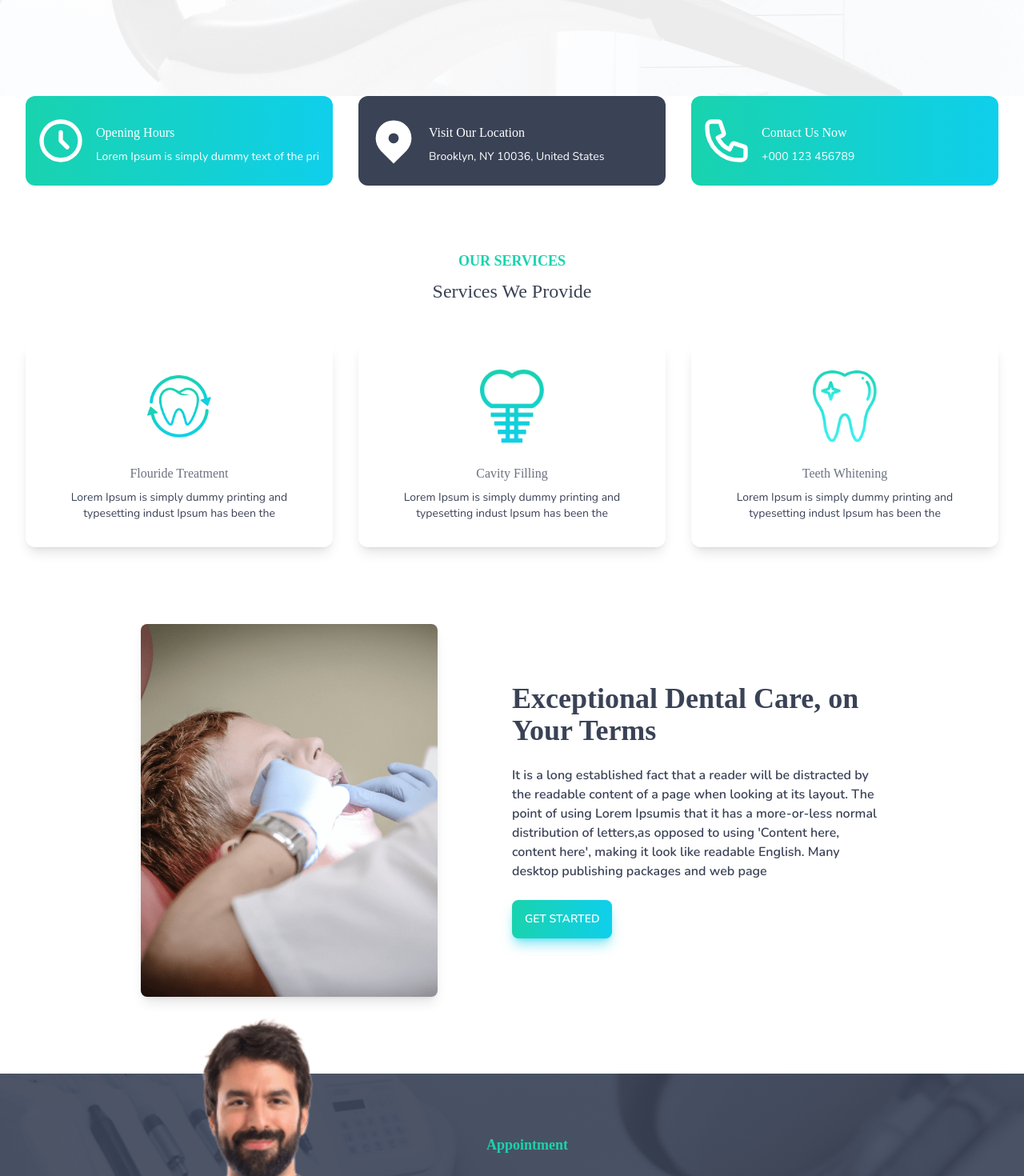
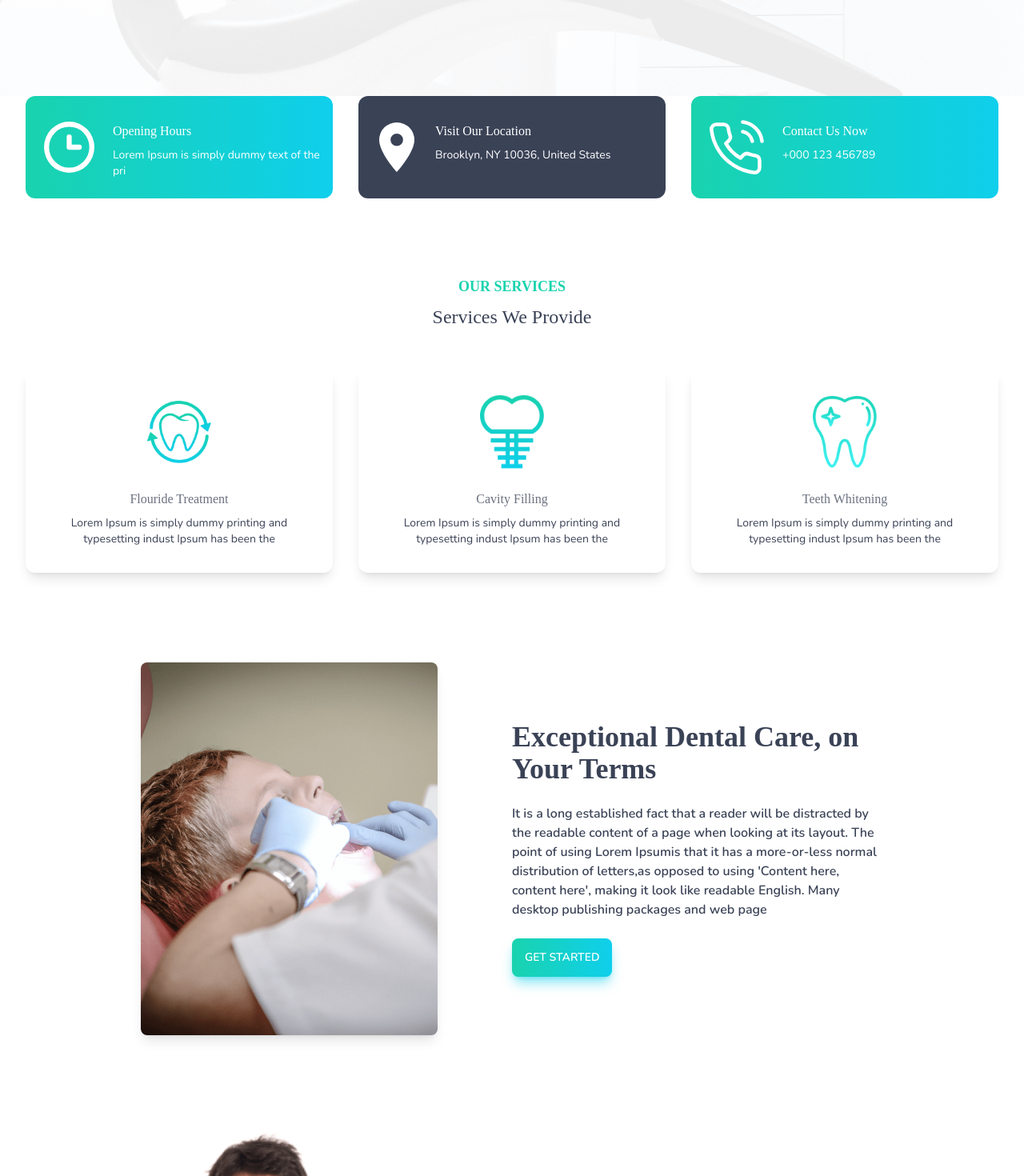
Before and after one commit to genuinestalwart/doctors-portal-client, a React (Create React App) app: page / in a window 1280 px wide. Shown: the part 680-2150 px from the top of the page at 80% size. Built offline with nearby package versions, Linux system fonts and the light colour scheme; a web font is replaced by a local one.

Commit message:
home page completed

```diff
--- a/src/App.js
+++ b/src/App.js
@@ -12,7 +12,7 @@ import Header from './components/Shared/Header/Header';
 
 function App() {
 	return (
-		<div className="App">
+		<>
 			<Header></Header>
 
 			<main>
@@ -28,7 +28,7 @@ function App() {
 			</main>
 
 			<Footer></Footer>
-		</div>
+		</>
 	);
 }
 
--- a/src/components/Home/Appointment.js
+++ b/src/components/Home/Appointment.js
@@ -3,7 +3,7 @@ import doctorSmall from '../../assets/images/doctor-small.png';
 
 const Appointment = () => {
     return (
-        <section className="bg-[url('/src/assets/images/appointment.png')] bg-bottom bg-cover mt-20">
+        <section className="bg-[url('/src/assets/images/appointment.png')] bg-bottom bg-cover mt-44">
             <div className="hero pl-12 pr-28">
                 <div className="gap-0 hero-content p-0">
                     <img src={doctorSmall} className="-mt-20 w-1/2" alt='' />
--- /dev/null
+++ b/src/components/Home/ContactUs.js
@@ -0,0 +1,38 @@
+import React from 'react';
+
+const ContactUs = () => {
+    return (
+        <section className="bg-[url('/src/assets/images/appointment.png')] bg-center bg-cover mt-24 py-12">
+            <h5 className='font-bold text-primary text-lg text-center'>Contact Us</h5>
+            <h2 className="text-3xl font-medium my-2 text-base-100 text-center">Stay Connected with Us</h2>
+
+            <form onSubmit={(e) => e.preventDefault()} className="hero">
+                <div className="hero-content p-0 w-1/3">
+                    <div className="card flex-shrink-0 rounded-none w-full">
+                        <div className="card-body p-0">
+                            <div className='gap-y-6 grid mt-6'>
+                                <div className="form-control">
+                                    <input type="text" placeholder="Email Address" className="input" />
+                                </div>
+
+                                <div className="form-control">
+                                    <input type="text" placeholder="Subject" className="input" />
+                                </div>
+
+                                <div className="form-control">
+                                    <textarea className="textarea" placeholder="Your message" rows={4}></textarea>
+                                </div>
+                            </div>
+
+                            <div className="flex-row form-control justify-center mt-6">
+                                <button type='submit' className="bg-gradient-to-r border-0 btn btn-primary font-semibold from-primary hover:from-primary-focus shadow-lg shadow-secondary/50 hover:shadow-primary/50 to-secondary hover:to-secondary-focus text-base-100 w-3/5">Submit</button>
+                            </div>
+                        </div>
+                    </div>
+                </div>
+            </form>
+        </section>
+    );
+};
+
+export default ContactUs;
--- a/src/components/Home/Services.js
+++ b/src/components/Home/Services.js
@@ -5,7 +5,7 @@ import whitening from '../../assets/images/whitening.png';
 
 const Services = () => {
     return (
-        <section className='mt-20'>
+        <section className='mt-24'>
             <h5 className='font-bold text-primary text-lg text-center uppercase'>Our Services</h5>
             <h3 className='font-medium mt-2 mb-12 text-2xl text-center'>Services We Provide</h3>
 
--- a/src/components/Home/Summary.js
+++ b/src/components/Home/Summary.js
@@ -1,13 +1,14 @@
 import React from 'react';
-import { LocationMarkerIcon } from '@heroicons/react/solid';
-import { ClockIcon, PhoneIcon } from '@heroicons/react/outline';
+import clock from '../../assets/icons/clock.svg';
+import marker from '../../assets/icons/marker.svg';
+import phone from '../../assets/icons/phone.svg';
 
 const Summary = () => {
     return (
         <section>
             <div className='gap-8 grid grid-cols-3 px-8 text-base-100'>
-                <div className='bg-gradient-to-r flex from-primary items-center px-3 py-6 rounded-xl space-x-3 to-secondary'>
-                    <div className='h-16 w-16'><ClockIcon className='h-full w-full'></ClockIcon></div>
+                <div className='bg-gradient-to-r flex from-primary px-3 py-6 rounded-xl space-x-3 to-secondary'>
+                    <div className='flex items-center justify-center w-1/4'><img className='w-3/4' src={clock} alt="" /></div>
 
                     <div>
                         <h6 className='my-2'>Opening Hours</h6>
@@ -15,8 +16,8 @@ const Summary = () => {
                     </div>
                 </div>
 
-                <div className='bg-accent flex items-center px-3 py-6 rounded-xl space-x-3'>
-                    <div className='h-16 w-16'><LocationMarkerIcon className='h-full w-full'></LocationMarkerIcon></div>
+                <div className='bg-accent flex px-3 py-6 rounded-xl space-x-3'>
+                    <div className='flex items-center justify-center w-1/5'><img className='w-3/5' src={marker} alt="" /></div>
 
                     <div>
                         <h6 className='my-2'>Visit Our Location</h6>
@@ -24,8 +25,8 @@ const Summary = () => {
                     </div>
                 </div>
 
-                <div className='bg-gradient-to-r flex from-primary items-center px-3 py-6 rounded-xl space-x-3 to-secondary'>
-                    <div className='h-16 w-16'><PhoneIcon className='h-full w-full'></PhoneIcon></div>
+                <div className='bg-gradient-to-r flex from-primary px-3 py-6 rounded-xl space-x-3 to-secondary'>
+                    <div className='flex items-center justify-center w-1/4'><img className='w-3/4' src={phone} alt="" /></div>
 
                     <div>
                         <h6 className='my-2'>Contact Us Now</h6>
--- a/src/components/Home/Testimonial.js
+++ b/src/components/Home/Testimonial.js
@@ -5,7 +5,7 @@ import people3 from '../../assets/images/people3.png';
 
 const Testimonial = () => {
     return (
-        <section className="bg-[url('/src/assets/icons/quote.svg')] bg-right-top bg-no-repeat bg-[length:15%_25%] mt-20">
+        <section className="bg-[url('/src/assets/icons/quote.svg')] bg-right-top bg-no-repeat bg-[length:15%_25%] mt-24">
             <h5 className='font-bold ml-12 text-primary text-lg'>Testimonial</h5>
             <h3 className='font-medium ml-12 mt-2 mb-20 text-2xl'>What Our Patients Says</h3>
 
--- a/src/components/Home/Treatment.js
+++ b/src/components/Home/Treatment.js
@@ -3,7 +3,7 @@ import treatment from '../../assets/images/treatment.png';
 
 const Treatment = () => {
     return (
-        <section className='mt-20'>
+        <section className='mt-24'>
             <div className="hero px-40">
                 <div className="hero-content justify-between">
                     <img src={treatment} className="rounded-lg shadow-lg w-2/5" alt='' />
--- a/src/components/Main/Home.js
+++ b/src/components/Main/Home.js
@@ -1,6 +1,7 @@
 import React from 'react';
 import Appointment from '../Home/Appointment';
 import Banner from '../Home/Banner';
+import ContactUs from '../Home/ContactUs';
 import Services from '../Home/Services';
 import Summary from '../Home/Summary';
 import Testimonial from '../Home/Testimonial';
@@ -8,14 +9,15 @@ import Treatment from '../Home/Treatment';
 
 const Home = () => {
     return (
-        <div>
+        <>
             <Banner></Banner>
             <Summary></Summary>
             <Services></Services>
             <Treatment></Treatment>
             <Appointment></Appointment>
             <Testimonial></Testimonial>
-        </div>
+            <ContactUs></ContactUs>
+        </>
     );
 };
 
--- a/src/components/Shared/Footer/Footer.js
+++ b/src/components/Shared/Footer/Footer.js
@@ -1,7 +1,7 @@
 import React from 'react';
 
 const Footer = () => {
-    const footerLinkStyle = 'block link link-hover my-1';
+    const footerLinkStyle = 'block link link-hover my-1 underline-offset-2';
 
     return (
         <footer className="bg-[url('/src/assets/images/footer.png')] bg-center bg-cover block footer py-12 space-y-8">
```
Also changed, not shown: src/assets/icons/phone.svg.
